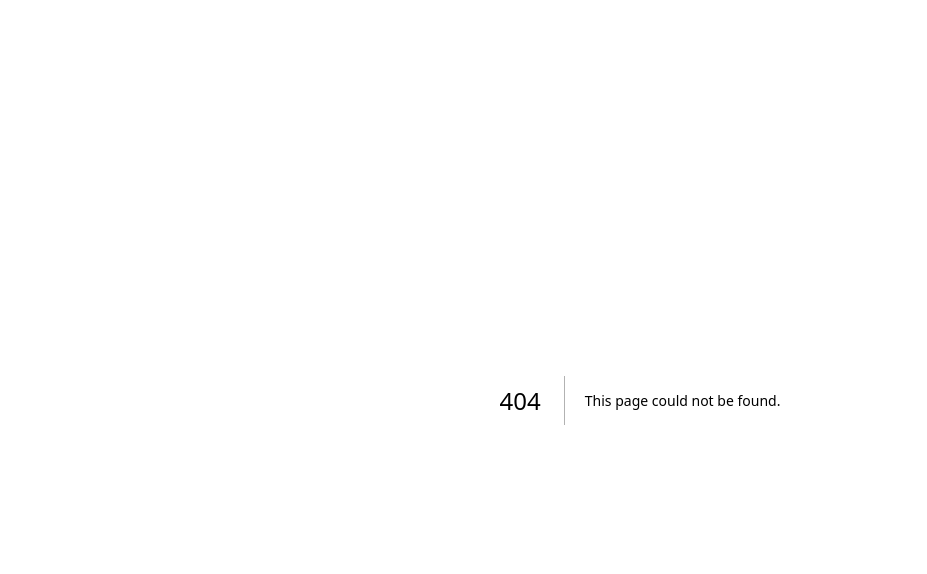
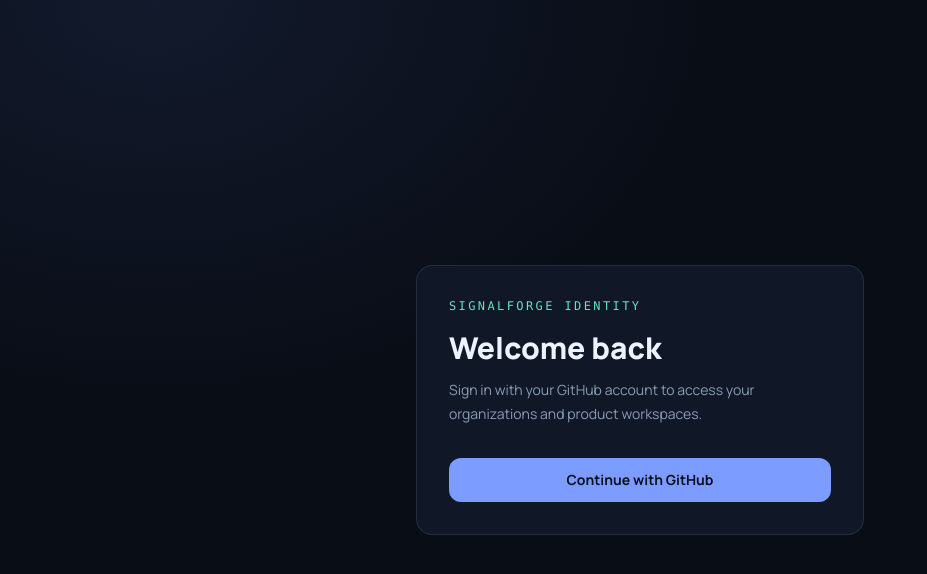
Before and after one commit to matiur25580/SignalForge-Enterprise-Product-Intelligence-Experimentation-Platform, a Next.js app in the folder apps/web/: page /sign-in in a window 1280 px wide. Before the commit this address had no page. Shown: the top 574 px of the page, without its empty margins (0-927 px from the left). Built offline with nearby package versions, Linux system fonts and the light colour scheme.

Commit message:
feat(auth): add GitHub sign-in page

```diff
--- /dev/null
+++ b/apps/web/src/app/sign-in/page.tsx
@@ -0,0 +1,23 @@
+import { signIn } from "../../../auth";
+
+export default function SignInPage() {
+  return (
+    <main className="grid min-h-screen place-items-center px-6">
+      <section className="w-full max-w-md rounded-2xl border border-[var(--border)] bg-[var(--surface)] p-8">
+        <p className="font-mono text-xs tracking-[.2em] text-[var(--mint)]">SIGNALFORGE IDENTITY</p>
+        <h1 className="mt-4 text-3xl font-extrabold">Welcome back</h1>
+        <p className="mt-3 text-sm leading-6 text-[var(--muted)]">
+          Sign in with your GitHub account to access your organizations and product workspaces.
+        </p>
+        <form className="mt-8" action={async () => {
+          "use server";
+          await signIn("github", { redirectTo: "/" });
+        }}>
+          <button type="submit" className="w-full rounded-xl bg-[var(--accent)] px-4 py-3 text-sm font-bold text-[#091020] transition hover:opacity-90">
+            Continue with GitHub
+          </button>
+        </form>
+      </section>
+    </main>
+  );
+}
```
